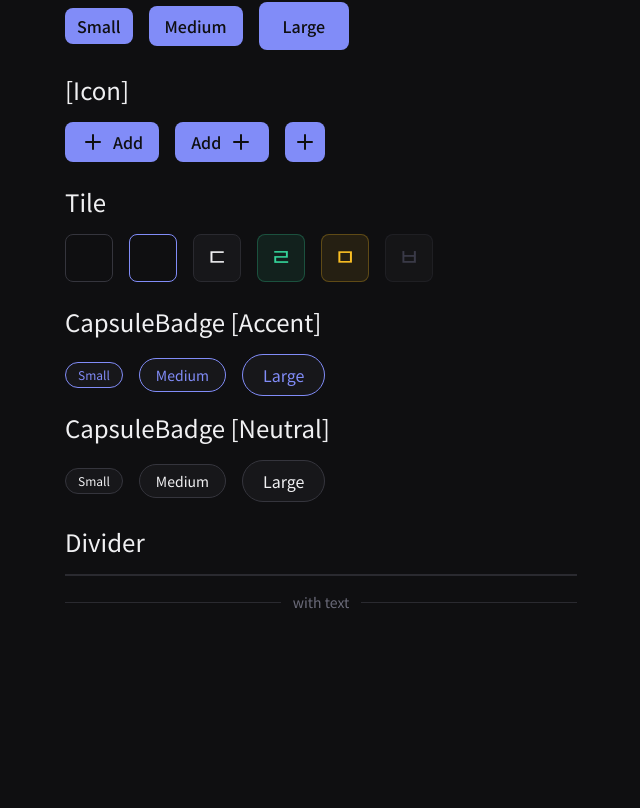
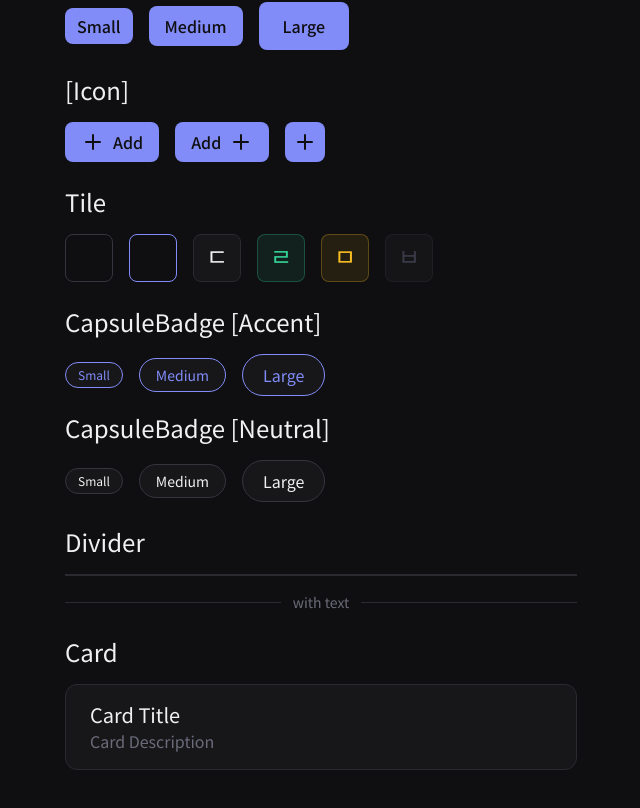
Before and after one commit to bangtori/JAMO5, a React (Vite) app: page / in a window 1280 px wide. Shown: the part 532-1340 px from the top of the page, without its empty margins (319-959 px from the left). Before the commit the page ends 1224 px from the top, so only its background shows below. Built offline with nearby package versions, Linux system fonts and the light colour scheme.

Commit message:
feat: Card 컴포넌트 작성

```diff
--- a/src/App.tsx
+++ b/src/App.tsx
@@ -3,6 +3,7 @@ import { Plus } from 'lucide-react';
 import Tile from './components/ui/Tile';
 import CapsuleBadge from './components/ui/CapsuleBadge';
 import Divider from './components/ui/Divider';
+import Card from './components/ui/Card';
 function App() {
   return (
     <div className="flex items-center justify-center my-20">
@@ -102,6 +103,15 @@ function App() {
             <Divider>with text</Divider>
           </div>
         </section>
+        <section className="flex flex-col gap-4">
+          <h2 className="text-2xl">Card</h2>
+          <div className="flex flex-col gap-4 items-center">
+            <Card>
+              <h3 className="text-xl">Card Title</h3>
+              <p className="text-text-muted">Card Description</p>
+            </Card>
+          </div>
+        </section>
       </div>
     </div>
   );
--- /dev/null
+++ b/src/components/ui/Card.tsx
@@ -0,0 +1,14 @@
+interface CardProps {
+  children: React.ReactNode;
+  className?: string;
+}
+
+export default function Card({ children, className }: CardProps) {
+  return (
+    <div
+      className={`w-full bg-surface border border-border rounded-xl py-4 px-6 ${className}`}
+    >
+      {children}
+    </div>
+  );
+}
```
